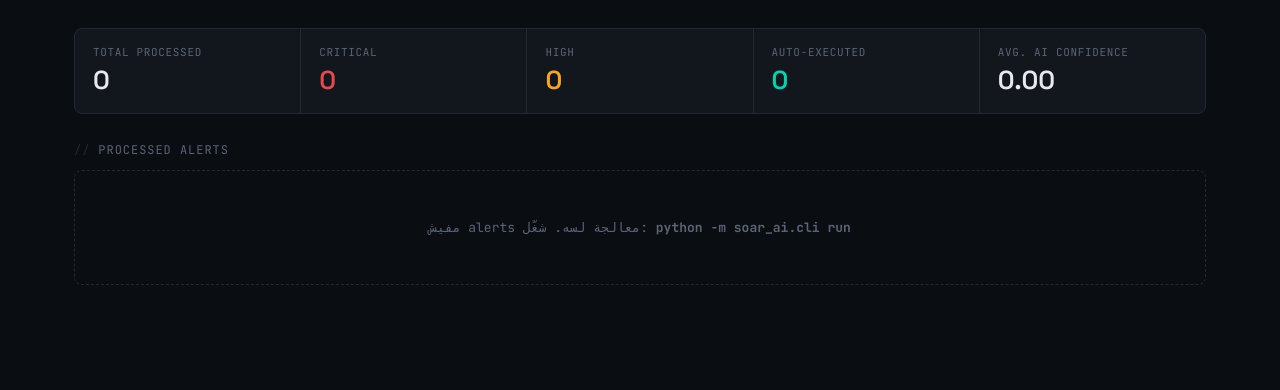
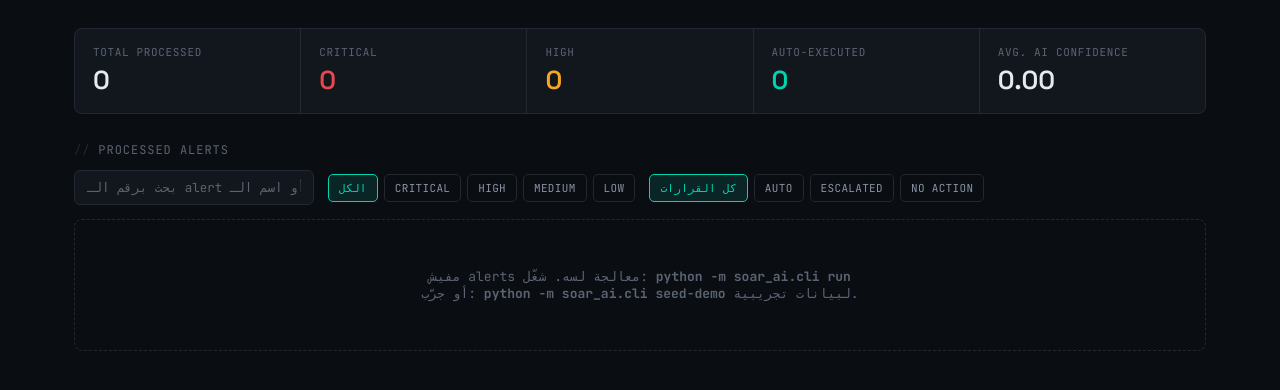
Before and after one commit to abdalmegedalfiky-ops/PhantomGuard, a Flask app: page / in a window 1280 px wide. Shown: the part 49-439 px from the top of the page. Run offline with Flask 3, Linux system fonts and the light colour scheme.

Commit message:
Add dashboard filtering/search (severity, decision, free-text) and seed-demo command for trying the UI without live ES/Claude

```diff
--- /dev/null
+++ b/soar_ai/webapp/static/dashboard.js
@@ -0,0 +1,43 @@
+/* Dashboard filtering: severity chip-filter + decision chip-filter + free-text search.
+   كل البيانات موجودة في data-* attributes على كل alert-row، فمفيش حاجة بتتبعت للسيرفر. */
+(function () {
+  const list = document.getElementById('alertList');
+  if (!list) return;
+
+  const rows = Array.from(list.querySelectorAll('.alert-row'));
+  const searchInput = document.getElementById('searchInput');
+  const noResults = document.getElementById('noResults');
+  const state = { severity: 'all', decision: 'all', query: '' };
+
+  function apply() {
+    let visibleCount = 0;
+    rows.forEach((row) => {
+      const sevOk = state.severity === 'all' || row.dataset.severity === state.severity;
+      const decOk = state.decision === 'all' || row.dataset.decision === state.decision;
+      const searchOk = !state.query || row.dataset.search.includes(state.query);
+      const visible = sevOk && decOk && searchOk;
+      row.style.display = visible ? '' : 'none';
+      if (visible) visibleCount += 1;
+    });
+    if (noResults) noResults.style.display = visibleCount === 0 ? '' : 'none';
+  }
+
+  document.querySelectorAll('[data-filter-group]').forEach((group) => {
+    const key = group.dataset.filterGroup;
+    group.querySelectorAll('.chip-filter').forEach((btn) => {
+      btn.addEventListener('click', () => {
+        group.querySelectorAll('.chip-filter').forEach((b) => b.classList.remove('is-active'));
+        btn.classList.add('is-active');
+        state[key] = btn.dataset.value;
+        apply();
+      });
+    });
+  });
+
+  if (searchInput) {
+    searchInput.addEventListener('input', (e) => {
+      state.query = e.target.value.trim().toLowerCase();
+      apply();
+    });
+  }
+})();
--- a/soar_ai/webapp/static/style.css
+++ b/soar_ai/webapp/static/style.css
@@ -90,6 +90,27 @@ a{ color: inherit; text-decoration: none; }
   display:flex; align-items:center; gap:8px;
 }
 .section-heading::before{ content:'//'; color: var(--border); }
+
+/* ---------- filter bar ---------- */
+.filterbar{
+  display:flex; flex-wrap:wrap; align-items:center; gap:14px;
+  margin-bottom: 14px;
+}
+.filterbar__search{
+  background: var(--panel); border:1px solid var(--border); color: var(--text);
+  font-family: var(--font-mono); font-size:12.5px; padding: 8px 12px; border-radius:6px;
+  min-width: 240px; outline:none;
+}
+.filterbar__search:focus{ border-color: var(--dec-auto); }
+.filterbar__search::placeholder{ color: var(--text-faint); }
+.filterbar__group{ display:flex; gap:6px; }
+.chip-filter{
+  font-family: var(--font-mono); font-size:11px; text-transform: uppercase; letter-spacing:0.03em;
+  background: transparent; border:1px solid var(--border); color: var(--text-muted);
+  padding: 6px 10px; border-radius:5px; cursor:pointer; transition: all 0.12s ease;
+}
+.chip-filter:hover{ border-color: var(--text-muted); color: var(--text); }
+.chip-filter.is-active{ background: rgba(0,212,176,0.12); border-color: var(--dec-auto); color: var(--dec-auto); }
 
 /* ---------- alert list ---------- */
 .alert-list{ border:1px solid var(--border); border-radius:8px; overflow:hidden; }
--- a/soar_ai/webapp/templates/dashboard.html
+++ b/soar_ai/webapp/templates/dashboard.html
@@ -28,10 +28,31 @@
 
 <div class="section-heading">processed alerts</div>
 
+<div class="filterbar" id="filterbar">
+    <input type="text" id="searchInput" class="filterbar__search" placeholder="بحث برقم الـ alert أو اسم الـ rule...">
+    <div class="filterbar__group" data-filter-group="severity">
+        <button class="chip-filter is-active" data-value="all">الكل</button>
+        <button class="chip-filter" data-value="critical">critical</button>
+        <button class="chip-filter" data-value="high">high</button>
+        <button class="chip-filter" data-value="medium">medium</button>
+        <button class="chip-filter" data-value="low">low</button>
+    </div>
+    <div class="filterbar__group" data-filter-group="decision">
+        <button class="chip-filter is-active" data-value="all">كل القرارات</button>
+        <button class="chip-filter" data-value="AUTO_EXECUTE">auto</button>
+        <button class="chip-filter" data-value="ESCALATE_TO_ANALYST">escalated</button>
+        <button class="chip-filter" data-value="NO_ACTION">no action</button>
+    </div>
+</div>
+
 {% if reports %}
-<div class="alert-list">
+<div class="alert-list" id="alertList">
     {% for r in reports %}
-    <a class="alert-row" href="{{ url_for('alert_detail', report_id=r._id) }}">
+    <a class="alert-row"
+       href="{{ url_for('alert_detail', report_id=r._id) }}"
+       data-severity="{{ r.triage.severity }}"
+       data-decision="{{ r.decision.outcome }}"
+       data-search="{{ (r.alert.rule_name ~ ' ' ~ r.alert.alert_id)|lower }}">
         <span class="alert-row__time">{{ r.generated_at[11:16] }}</span>
         <span class="alert-row__rule">
             {{ r.alert.rule_name }}
@@ -46,9 +67,13 @@
     </a>
     {% endfor %}
 </div>
+<div class="empty" id="noResults" style="display:none;">مفيش alerts مطابقة للفلتر/البحث ده.</div>
 {% else %}
 <div class="empty">
-    مفيش alerts معالجة لسه. شغّل: <b>python -m soar_ai.cli run</b>
+    مفيش alerts معالجة لسه. شغّل: <b>python -m soar_ai.cli run</b><br>
+    أو جرّب: <b>python -m soar_ai.cli seed-demo</b> لبيانات تجريبية.
 </div>
 {% endif %}
+
+<script src="{{ url_for('static', filename='dashboard.js') }}"></script>
 {% endblock %}
```
Also changed, not shown: soar_ai/cli.py (+8 -0 lines), soar_ai/seed_demo.py (added, +108 -0 lines).
